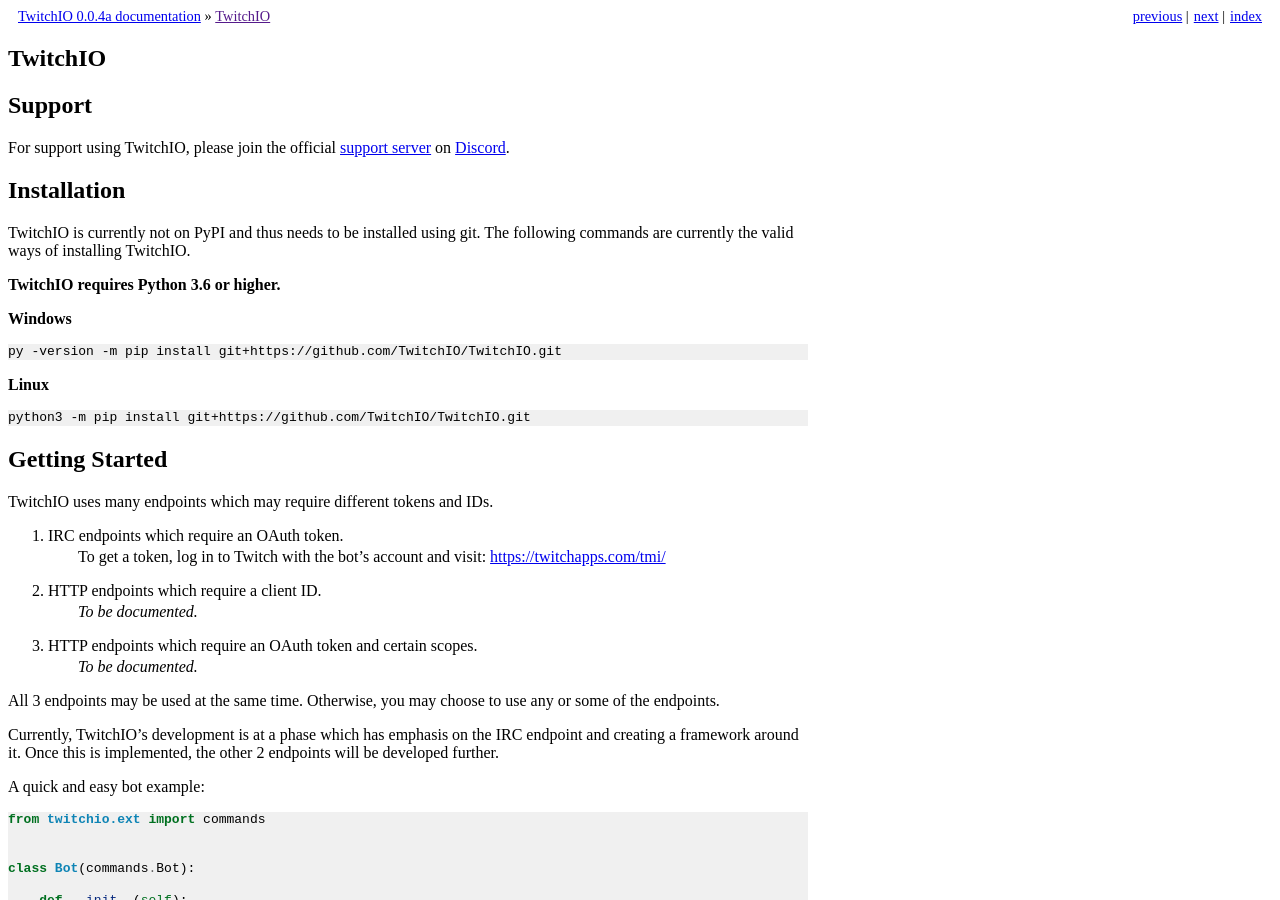
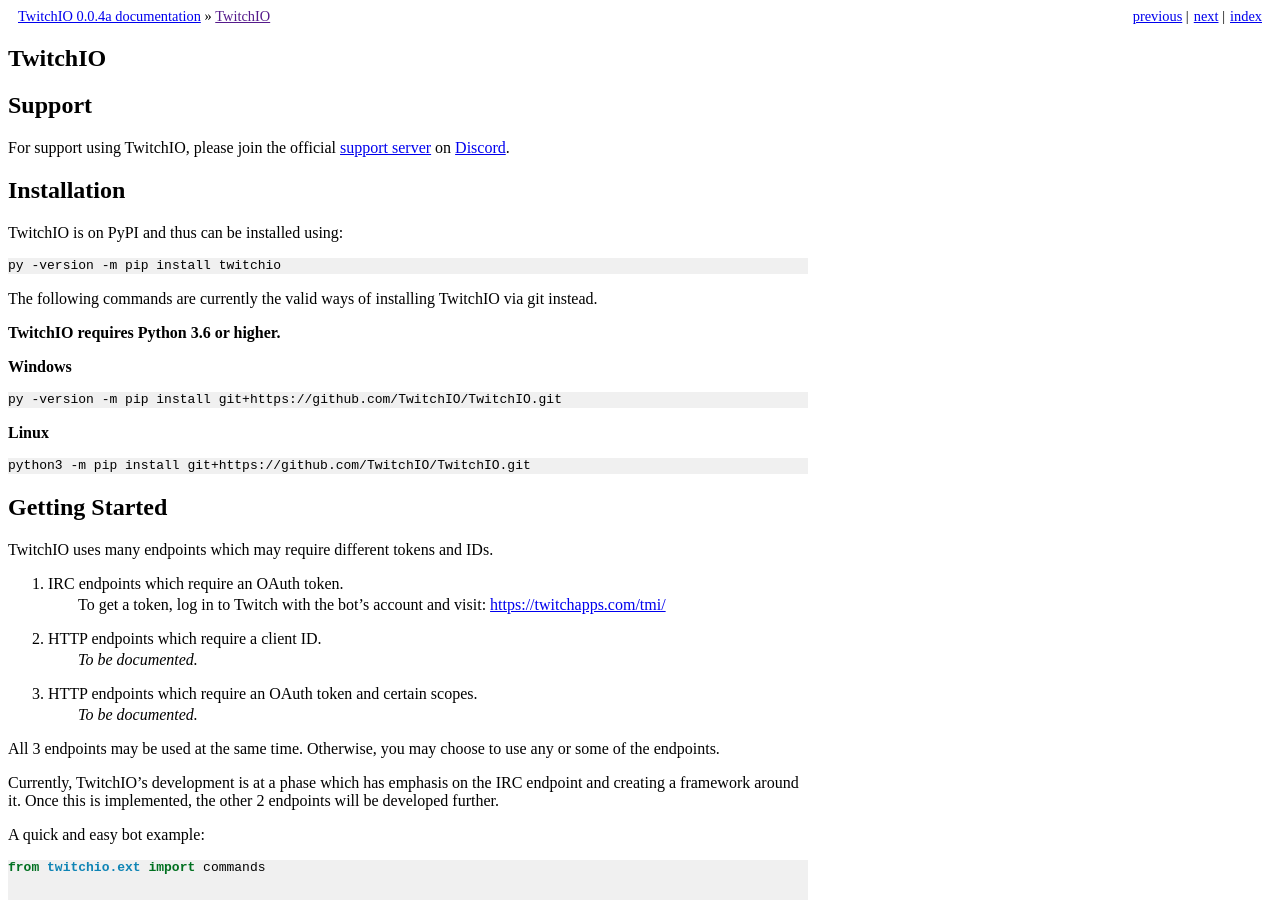
Before and after one commit to PythonistaGuild/TwitchIO, a Sphinx documentation site: the page built from docs/twitchio.rst, in a window 1280 px wide and 900 px high. Built offline with Sphinx 7.4.7, drawn with Linux system fonts in a browser that asks for light colours.

Commit message:
twitchio is now on pypi

```diff
--- a/docs/twitchio.rst
+++ b/docs/twitchio.rst
@@ -8,8 +8,13 @@
 
 Installation
 ---------------------------
-TwitchIO is currently not on PyPI and thus needs to be installed using git.
-The following commands are currently the valid ways of installing TwitchIO.
+TwitchIO is on PyPI and thus can be installed using:
+
+.. code:: sh
+
+    py -version -m pip install twitchio
+
+The following commands are currently the valid ways of installing TwitchIO via git instead.
 
 **TwitchIO requires Python 3.6 or higher.**
 
```
